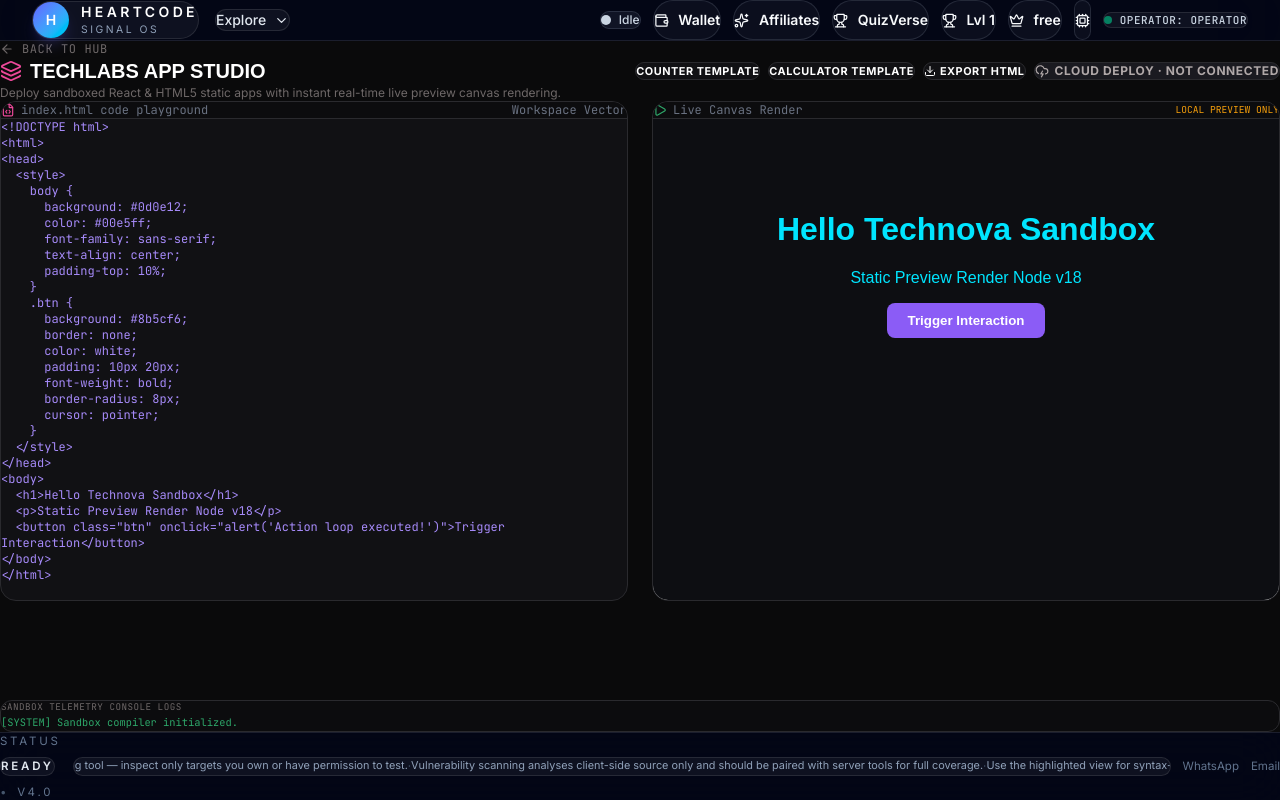
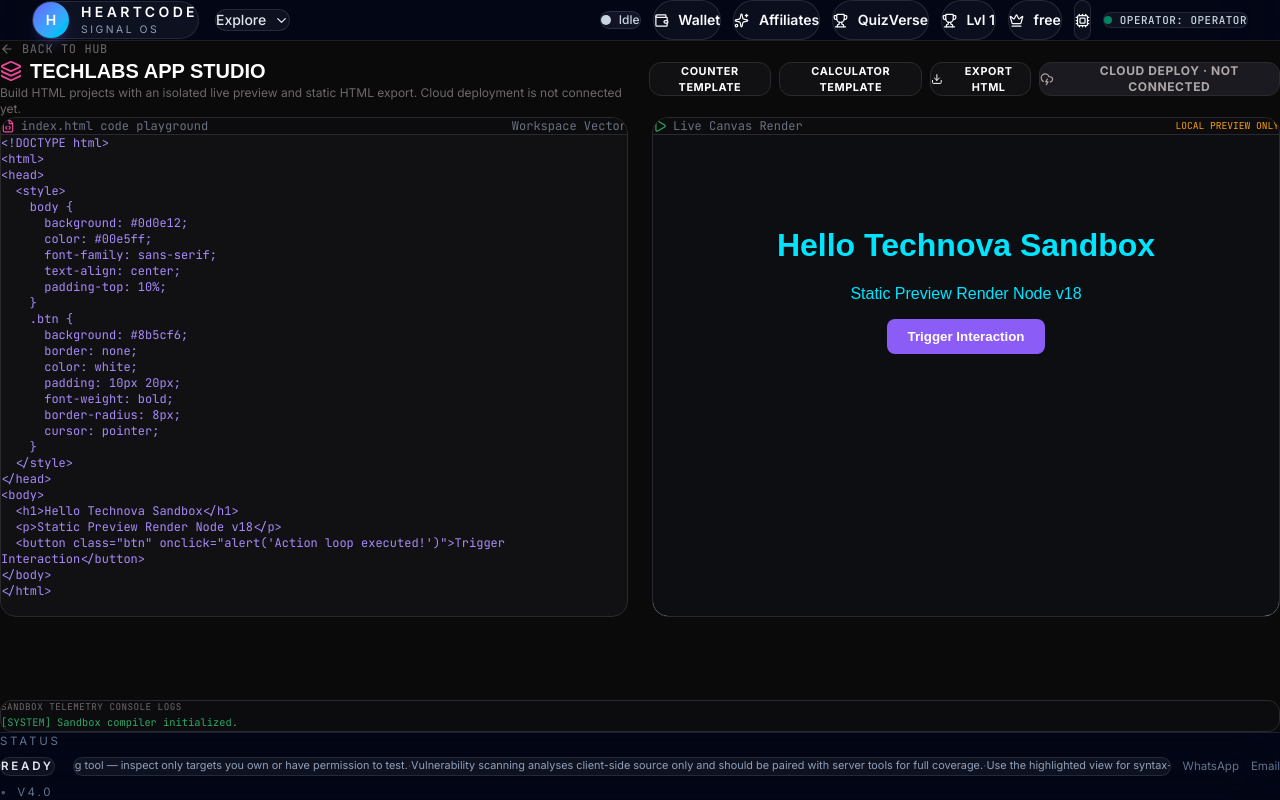
Before and after one commit to heartcode2010/HEARTCODE, a React (Vite) app in the folder frontend/: page /techlabs in a window 1280 px wide. Built offline with nearby package versions, Linux system fonts and the light colour scheme.

Commit message:
Clarify TechLabs local-only capability and remove unused plan dependency

```diff
--- a/frontend/src/pages/techlabs/TechLabsHome.tsx
+++ b/frontend/src/pages/techlabs/TechLabsHome.tsx
@@ -1,13 +1,11 @@
 import React, { useState } from 'react';
 import { useNavigate } from 'react-router-dom';
-import useSubscriptionStore from '../../store/subscriptionStore';
 import { ArrowLeft, Code, Play, Download, CloudLightning, ShieldAlert, FileCode, CheckCircle, RefreshCw, Layers } from 'lucide-react';
 import { Header } from '../../components/Header';
 import { Footer } from '../../components/Footer';
 
 export const TechLabsHome: React.FC = () => {
   const navigate = useNavigate();
-  const { tier, canAccess } = useSubscriptionStore();
   const [code, setCode] = useState(`<!DOCTYPE html>
 <html>
 <head>
@@ -121,7 +119,7 @@ export const TechLabsHome: React.FC = () => {
             <h1 className="text-xl font-extrabold flex items-center gap-2" style={{ fontFamily: "'Outfit', sans-serif" }}>
               <Layers size={22} className="text-[#ec4899]" /> TECHLABS APP STUDIO
             </h1>
-            <p className="text-xs text-[#6e6868] mt-1">Deploy sandboxed React & HTML5 static apps with instant real-time live preview canvas rendering.</p>
+            <p className="text-xs text-[#6e6868] mt-1">Build HTML projects with an isolated live preview and static HTML export. Cloud deployment is not connected yet.</p>
           </div>
 
           <div className="flex gap-2">
```
